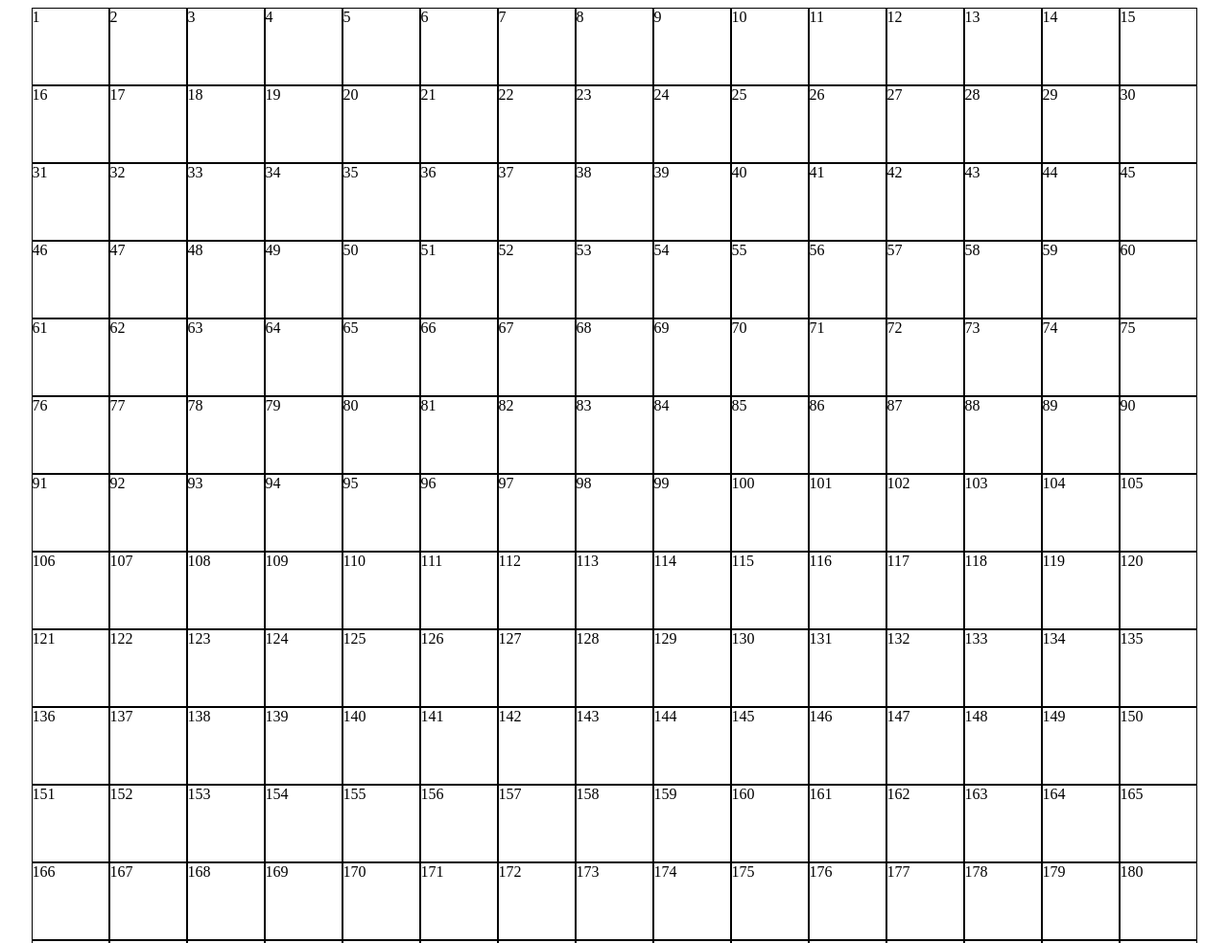
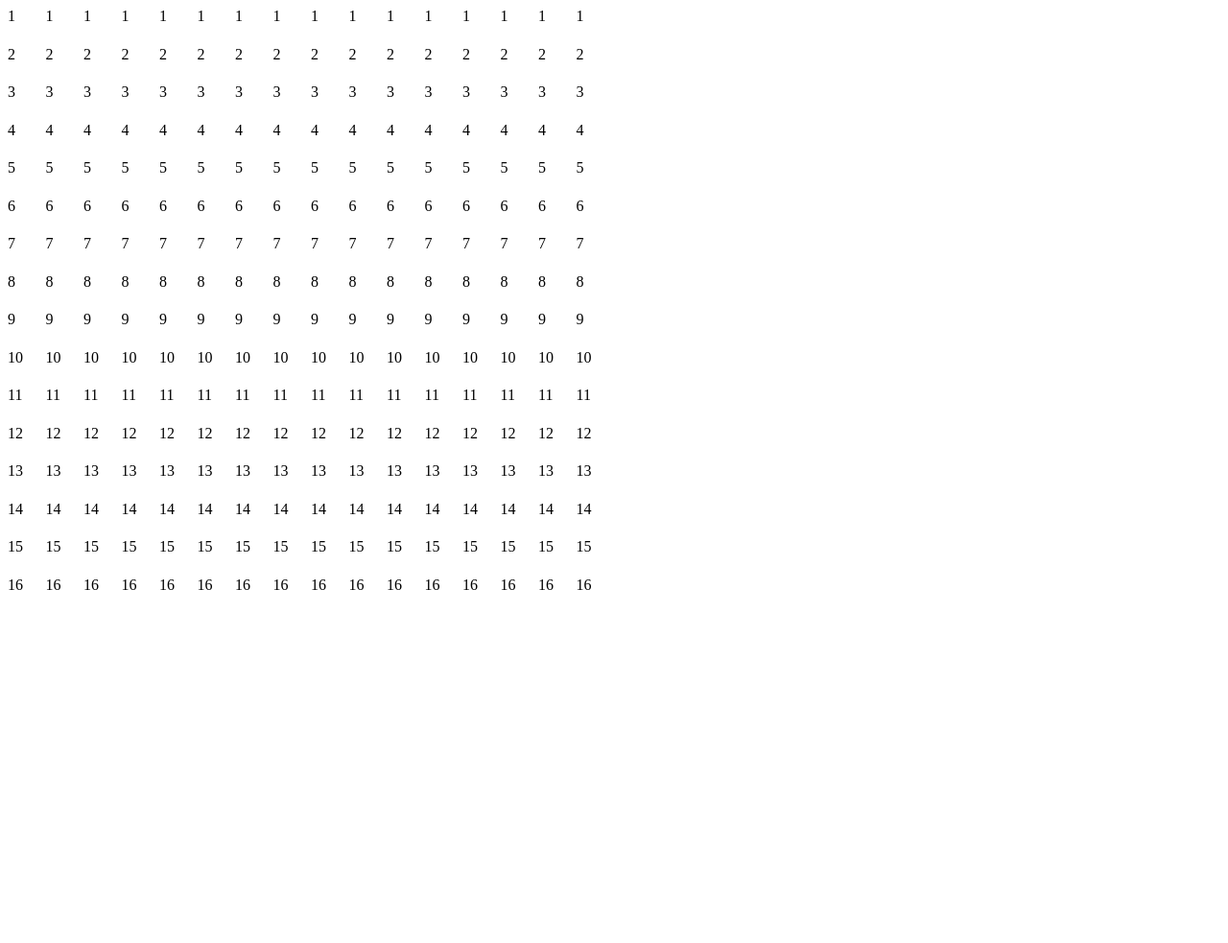
Before and after one commit to nemecro/etch-a-sketch, a plain HTML site: page index.html in a window 1280 px wide. Shown: the top 983 px of the page at 96% size. After the commit the page ends 800 px from the top, so only its background shows below. Drawn offline with Linux system fonts and the light colour scheme.

Commit message:
fix: draw grid with gridsize row and gridsize column amounts

```diff
--- a/index.js
+++ b/index.js
@@ -3,19 +3,19 @@ let squareContainerInfo = squareContainer.getBoundingClientRect();
 
 // write a function that will draw certain amount of squares
 // based on the user input or DEFAULT 16x16
-const drawSquares = function (gridsize = 16){
-    // get proportions into variables
-    let proportions = squareContainerInfo.width / (gridsize);
-    // based on the grid size create amount of squares
-    for (let i = 0; i < gridsize * gridsize; i++){
-        const square = document.createElement('div');
-        square.textContent = i +1;
-        square.classList.add('square');
-        // based on the amount of square, calculate the width and height of each square
-        // width is equal to - parent element width / number of gridsize
-        square.style = `width: ${proportions}px; height: ${proportions}px;`;
-        squareContainer.append(square);
+const drawGrid = function (gridsize = 16){
+    for (let i = 0; i < gridsize; i++){
+        const row = document.createElement('div');
+        row.classList.add('row');
+        squareContainer.appendChild(row);
+        for (let j = 0; j < gridsize; j++){
+            const column = document.createElement('div');
+            column.classList.add('column');
+            column.style = `width: ${squareContainerInfo.width/gridsize}px; height: ${squareContainerInfo.width/gridsize}px;`;
+            column.textContent = i + 1;
+            row.appendChild(column);
+        }
     }
 }
 
-drawSquares();
+drawGrid();
--- a/style.css
+++ b/style.css
@@ -2,8 +2,14 @@
     display: flex;
     flex-wrap: wrap;
     justify-content: center;
+    width: 50%;
 }
 
-.square {
-    border: 1px solid black;
+.row {
+    display: flex;
+    flex-basis: 100%;
 }
+
+.column {
+
+}
```
